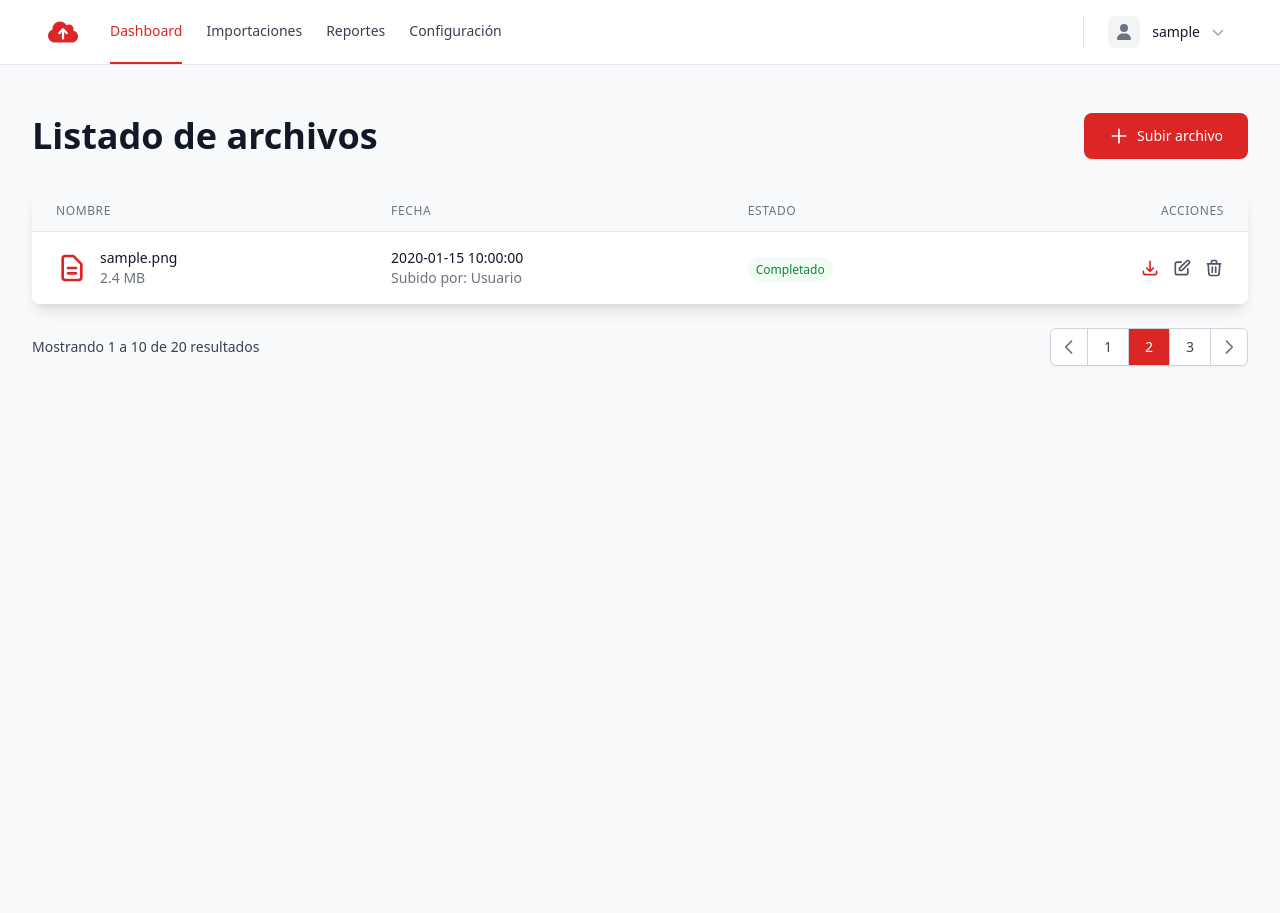
After one commit to LizethVictoria20/vpt_files, a Flask app: page /archivos in a window 1280 px wide. The commit adds this page. Run offline with Flask 3, Linux system fonts and the light colour scheme; a user stored in the database is signed in; tables that the repository leaves empty hold one stand-in row (values such as "Sample post"); some libraries are stand-ins or nearby versions.

Commit message:
build: guardando informacion de archivos en db

```diff
--- a/myapp/routes.py
+++ b/myapp/routes.py
@@ -2,9 +2,8 @@ import os
 from flask_login import login_required, login_user, logout_user, current_user
 from flask_principal import Permission, RoleNeed
 from flask import Blueprint, flash, render_template, request, redirect, session, url_for
-from myapp.models import User
+from myapp.models import DriveFile, User
 from forms import LoginForm, ImportForm
-
 
 main_bp = Blueprint('main', __name__)
 admin_permission = Permission(RoleNeed('admin'))
@@ -43,27 +42,15 @@ def logout():
 @main_bp.route('/import', methods=['GET'])
 @login_required
 def mostrar_import_form():
-    """
-    Muestra el formulario de importación (GET).
-    """
-    # Se podría consultar una lista de 'archivos recientes'
-    archivos_recientes = [
-        {
-            "nombre": "datos_ventas.csv",
-            "fecha": "Importado hace 2 horas",
-            "estado": "Completado",
-            "tamano": "2.4 MB",
-        },
-        # ... Más si lo deseas
-    ]
     form = ImportForm()
-    return render_template("import.html", archivos_recientes=archivos_recientes, form=form,)
+    return render_template("import.html", form=form,)
 
 
 @main_bp.route('/import', methods=['POST'])
 @login_required
 def procesar_import_form():
     from myapp.import_drive import subir_a_drive
+    from app import db
     print("¡Entrando a procesar_import_form!")
     form = ImportForm()
     if form.validate_on_submit():
@@ -73,6 +60,8 @@ def procesar_import_form():
             flash("No se ha seleccionado ningún archivo", "error")
             return redirect(url_for('main.mostrar_import_form'))
 
+        descripcion = request.form.get('descripcion')
+        etiquetas = request.form.get('etiquetas')
 
         ALLOWED_EXTENSIONS = {'csv', 'xls', 'xlsx', 'json', 'xml'}
         filename = file.filename
@@ -86,13 +75,26 @@ def procesar_import_form():
             return redirect(url_for('main.mostrar_import_form'))
 
         drive_id = subir_a_drive(file)
+        new_file = DriveFile(
+            drive_id=drive_id,
+            filename=file.filename,
+            mimetype=file.mimetype,
+            description=descripcion,
+            etiquetas=etiquetas
+        )
+        db.session.add(new_file)
+        db.session.commit()
+
         print(f"Archivo {filename} importado con éxito. ID de Drive: {drive_id}")
 
         flash(f"Archivo {filename} importado con éxito.", "success")
 
-    return redirect(url_for('main.confirmation'))
+    return redirect(url_for('main.listar_archivos'))
 
 @admin_permission.require(http_exception=403)
-@main_bp.route('/confirmation')
-def confirmation():
-    return render_template('confirmation.html')
+@main_bp.route('/archivos', methods=['GET'])
+@login_required
+def listar_archivos():
+    from myapp.models import DriveFile
+    archivos = DriveFile.query.order_by(DriveFile.uploaded_at.desc()).all()
+    return render_template('archivos_list.html', archivos=archivos)
--- /dev/null
+++ b/templates/archivos_list.html
@@ -0,0 +1,267 @@
+<!DOCTYPE html>
+<html lang="es" class="h-full bg-gray-50">
+  <head>
+    <title>Mis Archivos</title>
+    <meta charset="UTF-8" />
+    <meta name="viewport" content="width=device-width, initial-scale=1.0" />
+    <!-- Importar Inter font -->
+    <link
+      href="https://fonts.googleapis.com/css2?family=Inter:wght@400;500;600;700&display=swap"
+      rel="stylesheet"
+    />
+    <script src="https://cdn.tailwindcss.com"></script>
+  </head>
+  <body>
+    {% include 'base.html' %} {% block content %}
+    <div class="min-h-screen bg-gray-50">
+      <!-- Contenido principal -->
+      <main class="max-w-7xl mx-auto px-4 sm:px-6 lg:px-8 my-12">
+        <!-- Encabezado con acciones -->
+        <div class="flex justify-between items-center mb-8">
+          <h1 class="text-4xl font-bold text-gray-900">Listado de archivos</h1>
+          <button
+            class="w-auto flex justify-center py-3 px-6 border border-transparent rounded-lg shadow-sm text-sm font-medium text-white bg-red-600 hover:bg-red-700 focus:outline-none focus:ring-2 focus:ring-offset-2 focus:ring-red-500 transition duration-150 ease-in-out"
+          >
+            <svg
+              class="w-5 h-5 mr-2"
+              fill="none"
+              stroke="currentColor"
+              viewBox="0 0 24 24"
+            >
+              <path
+                stroke-linecap="round"
+                stroke-linejoin="round"
+                stroke-width="2"
+                d="M12 4v16m8-8H4"
+              ></path>
+            </svg>
+            Subir archivo
+          </button>
+        </div>
+
+        <!-- Tabla de archivos -->
+        <div class="bg-white shadow-lg rounded-lg overflow-hidden">
+          <div class="overflow-x-auto">
+            <table class="min-w-full divide-y divide-gray-200">
+              <thead class="bg-gray-50">
+                <tr>
+                  <th
+                    scope="col"
+                    class="px-6 py-3 text-left text-xs font-medium text-gray-500 uppercase tracking-wider"
+                  >
+                    Nombre
+                  </th>
+                  <th
+                    scope="col"
+                    class="px-6 py-3 text-left text-xs font-medium text-gray-500 uppercase tracking-wider"
+                  >
+                    Fecha
+                  </th>
+                  <th
+                    scope="col"
+                    class="px-6 py-3 text-left text-xs font-medium text-gray-500 uppercase tracking-wider"
+                  >
+                    Estado
+                  </th>
+                  <th
+                    scope="col"
+                    class="px-6 py-3 text-right text-xs font-medium text-gray-500 uppercase tracking-wider"
+                  >
+                    Acciones
+                  </th>
+                </tr>
+              </thead>
+              <tbody class="bg-white divide-y divide-gray-200">
+                {% for archivo in archivos %}
+                <tr class="hover:bg-gray-50 transition-colors duration-150">
+                  <td class="px-6 py-4 whitespace-nowrap">
+                    <div class="flex items-center">
+                      <svg
+                        class="w-8 h-8 text-red-600 mr-3"
+                        fill="none"
+                        stroke="currentColor"
+                        viewBox="0 0 24 24"
+                      >
+                        <path
+                          stroke-linecap="round"
+                          stroke-linejoin="round"
+                          stroke-width="2"
+                          d="M9 12h6m-6 4h6m2 5H7a2 2 0 01-2-2V5a2 2 0 012-2h5.586a1 1 0 01.707.293l5.414 5.414a1 1 0 01.293.707V19a2 2 0 01-2 2z"
+                        ></path>
+                      </svg>
+                      <div>
+                        <div class="text-sm font-medium text-gray-900">
+                          {{ archivo.filename }}
+                        </div>
+                        <div class="text-sm text-gray-500">2.4 MB</div>
+                      </div>
+                    </div>
+                  </td>
+                  <td class="px-6 py-4 whitespace-nowrap">
+                    <div class="text-sm text-gray-900">
+                      {{ archivo.uploaded_at }}
+                    </div>
+                    <div class="text-sm text-gray-500">Subido por: Usuario</div>
+                  </td>
+                  <td class="px-6 py-4 whitespace-nowrap">
+                    <span
+                      class="px-2 py-1 text-xs font-medium text-green-700 bg-green-50 rounded-full"
+                    >
+                      Completado
+                    </span>
+                  </td>
+                  <td
+                    class="px-6 py-4 whitespace-nowrap text-right text-sm font-medium"
+                  >
+                    <div class="flex justify-end space-x-3">
+                      <!-- Botón de descarga -->
+                      <button
+                        class="text-red-600 hover:text-red-700 transition-colors duration-150"
+                      >
+                        <svg
+                          class="w-5 h-5"
+                          fill="none"
+                          stroke="currentColor"
+                          viewBox="0 0 24 24"
+                        >
+                          <path
+                            stroke-linecap="round"
+                            stroke-linejoin="round"
+                            stroke-width="2"
+                            d="M4 16v1a3 3 0 003 3h10a3 3 0 003-3v-1m-4-4l-4 4m0 0l-4-4m4 4V4"
+                          ></path>
+                        </svg>
+                      </button>
+                      <!-- Botón de editar -->
+                      <button
+                        class="text-gray-600 hover:text-gray-900 transition-colors duration-150"
+                      >
+                        <svg
+                          class="w-5 h-5"
+                          fill="none"
+                          stroke="currentColor"
+                          viewBox="0 0 24 24"
+                        >
+                          <path
+                            stroke-linecap="round"
+                            stroke-linejoin="round"
+                            stroke-width="2"
+                            d="M11 5H6a2 2 0 00-2 2v11a2 2 0 002 2h11a2 2 0 002-2v-5m-1.414-9.414a2 2 0 112.828 2.828L11.828 15H9v-2.828l8.586-8.586z"
+                          ></path>
+                        </svg>
+                      </button>
+                      <!-- Botón de eliminar -->
+                      <button
+                        class="text-gray-600 hover:text-red-600 transition-colors duration-150"
+                      >
+                        <svg
+                          class="w-5 h-5"
+                          fill="none"
+                          stroke="currentColor"
+                          viewBox="0 0 24 24"
+                        >
+                          <path
+                            stroke-linecap="round"
+                            stroke-linejoin="round"
+                            stroke-width="2"
+                            d="M19 7l-.867 12.142A2 2 0 0116.138 21H7.862a2 2 0 01-1.995-1.858L5 7m5 4v6m4-6v6m1-10V4a1 1 0 00-1-1h-4a1 1 0 00-1 1v3M4 7h16"
+                          ></path>
+                        </svg>
+                      </button>
+                    </div>
+                  </td>
+                </tr>
+                {% endfor %}
+              </tbody>
+            </table>
+          </div>
+        </div>
+
+        <!-- Paginación -->
+        <div class="mt-6 flex items-center justify-between">
+          <div class="flex-1 flex justify-between sm:hidden">
+            <button
+              class="relative inline-flex items-center px-4 py-2 border border-gray-300 text-sm font-medium rounded-md text-gray-700 bg-white hover:bg-gray-50"
+            >
+              Anterior
+            </button>
+            <button
+              class="ml-3 relative inline-flex items-center px-4 py-2 border border-gray-300 text-sm font-medium rounded-md text-gray-700 bg-white hover:bg-gray-50"
+            >
+              Siguiente
+            </button>
+          </div>
+          <div
+            class="hidden sm:flex-1 sm:flex sm:items-center sm:justify-between"
+          >
+            <div>
+              <p class="text-sm text-gray-700">
+                Mostrando <span class="font-medium">1</span> a
+                <span class="font-medium">10</span> de
+                <span class="font-medium">20</span> resultados
+              </p>
+            </div>
+            <div>
+              <nav
+                class="relative z-0 inline-flex rounded-md shadow-sm -space-x-px"
+              >
+                <button
+                  class="relative inline-flex items-center px-2 py-2 rounded-l-md border border-gray-300 bg-white text-sm font-medium text-gray-500 hover:bg-gray-50"
+                >
+                  <span class="sr-only">Anterior</span>
+                  <svg
+                    class="h-5 w-5"
+                    fill="none"
+                    stroke="currentColor"
+                    viewBox="0 0 24 24"
+                  >
+                    <path
+                      stroke-linecap="round"
+                      stroke-linejoin="round"
+                      stroke-width="2"
+                      d="M15 19l-7-7 7-7"
+                    ></path>
+                  </svg>
+                </button>
+                <button
+                  class="relative inline-flex items-center px-4 py-2 border border-gray-300 bg-white text-sm font-medium text-gray-700 hover:bg-gray-50"
+                >
+                  1
+                </button>
+                <button
+                  class="relative inline-flex items-center px-4 py-2 border border-gray-300 bg-red-600 text-sm font-medium text-white"
+                >
+                  2
+                </button>
+                <button
+                  class="relative inline-flex items-center px-4 py-2 border border-gray-300 bg-white text-sm font-medium text-gray-700 hover:bg-gray-50"
+                >
+                  3
+                </button>
+                <button
+                  class="relative inline-flex items-center px-2 py-2 rounded-r-md border border-gray-300 bg-white text-sm font-medium text-gray-500 hover:bg-gray-50"
+                >
+                  <span class="sr-only">Siguiente</span>
+                  <svg
+                    class="h-5 w-5"
+                    fill="none"
+                    stroke="currentColor"
+                    viewBox="0 0 24 24"
+                  >
+                    <path
+                      stroke-linecap="round"
+                      stroke-linejoin="round"
+                      stroke-width="2"
+                      d="M9 5l7 7-7 7"
+                    ></path>
+                  </svg>
+                </button>
+              </nav>
+            </div>
+          </div>
+        </div>
+      </main>
+    </div>
+    {% endblock %}
+  </body>
+</html>
--- a/templates/base.html
+++ b/templates/base.html
@@ -20,7 +20,7 @@
             </div>
 
             <!-- Navegación Principal -->
-            <nav class="hidden md:flex items-center space-x-6">
+            <nav class="md:flex items-center space-x-6">
               <a
                 href="#"
                 class="text-red-600 text-sm font-medium border-b-2 border-red-600 h-16 flex items-center"
```
Also changed, not shown: migrations/versions/2efcaafc57b8_drive_files.py (added, +37 -0 lines), myapp/models.py (+15 -0 lines), templates/confirmation.html (deleted, +0 -11 lines), templates/import.html (+12 -8 lines).
